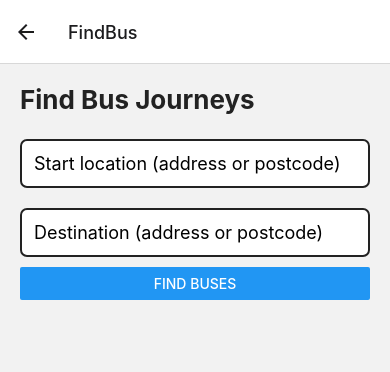
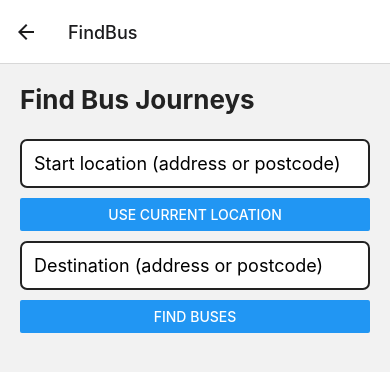
Before and after one commit to es2323/SEEC, a React Native app in the folder frontend/: screen /FindBus in a window 390 px wide. Shown: the top 372 px of the page. Built offline with nearby package versions, Linux system fonts and the light colour scheme.

Commit message:
Added current location feature to FindBusScreen for starting address

```diff
--- a/frontend/src/screens/FindBusScreen.js
+++ b/frontend/src/screens/FindBusScreen.js
@@ -64,6 +64,33 @@ const FindBusScreen = () => {
   const [navigating, setNavigating] = useState(false);
   const [currentStep, setCurrentStep] = useState(0);
   const watchId = useRef(null);
+
+  // Use current location for start
+  const useCurrentLocation = async () => {
+    try {
+      setLoading(true);
+      setError("");
+      let { status } = await Location.requestForegroundPermissionsAsync();
+      if (status !== "granted") {
+        setError("Location permission was denied.");
+        setLoading(false);
+        return;
+      }
+      let location = await Location.getCurrentPositionAsync({});
+      let addresses = await Location.reverseGeocodeAsync(location.coords);
+      if (addresses.length > 0) {
+        const addr = addresses[0];
+        const addressString = `${addr.name ? addr.name + ", " : ""}${addr.street ? addr.street + ", " : ""}${addr.city ? addr.city + ", " : ""}${addr.region ? addr.region + ", " : ""}${addr.postalCode ? addr.postalCode + ", " : ""}${addr.country || ""}`;
+        setStart(addressString);
+      } else {
+        setError("Could not determine address from location.");
+      }
+      setLoading(false);
+    } catch (err) {
+      setError("Failed to get current location.");
+      setLoading(false);
+    }
+  };
 
   const handleFindBuses = async () => {
     setError("");
@@ -155,13 +182,21 @@ const FindBusScreen = () => {
   return (
     <ScrollView contentContainerStyle={{ padding: 20 }}>
       <Text style={styles.header} accessibilityRole="header">Find Bus Journeys</Text>
+      <View style={{ flexDirection: "row", alignItems: "center" }}>
       <TextInput
-        style={styles.input}
+        style={[styles.input, { flex: 1 }]}
         placeholder="Start location (address or postcode)"
         value={start}
         onChangeText={setStart}
         accessibilityLabel="Enter your start location"
         accessibilityRole="search"
+      />
+
+    </View>
+    <Button
+        title="Use Current Location"
+        onPress={useCurrentLocation}
+        accessibilityLabel="Use your current location as the start"
       />
       <TextInput
         style={styles.input}
```
